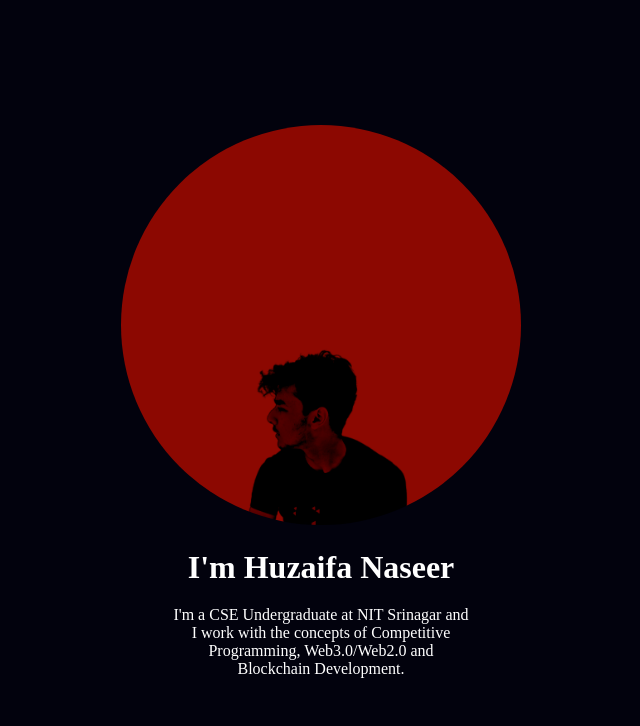
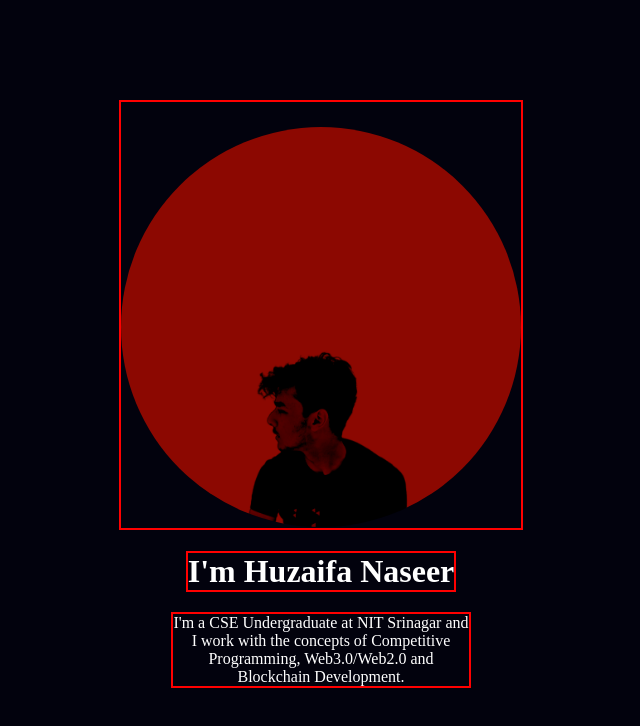
Before and after one commit to HN026/Resume, a plain HTML site: page index.html in a window 1280 px wide. Shown: the whole page, without its empty margins (319-959 px from the left). Drawn offline with Linux system fonts and the light colour scheme.

Commit message:
Add this

```diff
--- a/main.css
+++ b/main.css
@@ -14,11 +14,12 @@ body{
 
 
 .face1{
-    /* border: 2px red solid; */
+    border: 2px red solid;
     margin: 100px auto;
     text-align: center;
-    width: 50%;
+    width: fit-content;
     height:430px;
+
 
 
 }
@@ -29,14 +30,15 @@ body{
 }
 
 .name{
-    /* border: 2px red solid; */
+    border: 2px red solid;
     margin: 100px auto;
     margin-top: -5px;
+    width:fit-content
 
 }
 
 .aboutme{
-    /* border: red 2px solid; */
+    border: red 2px solid;
     margin: 100px auto;
     margin-top: -60px;
     width: 300px;
```
